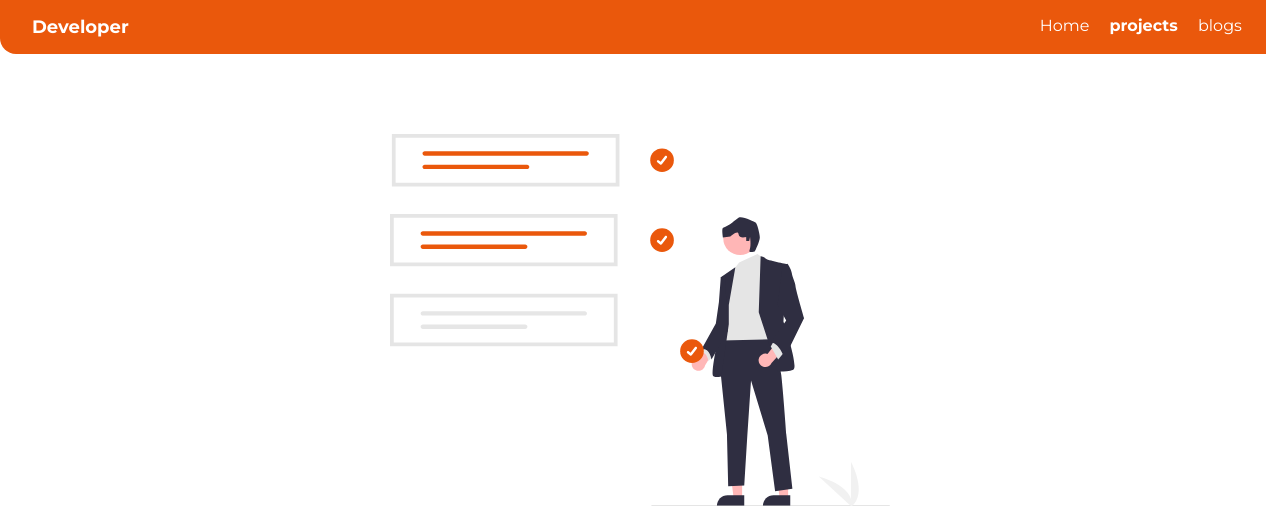
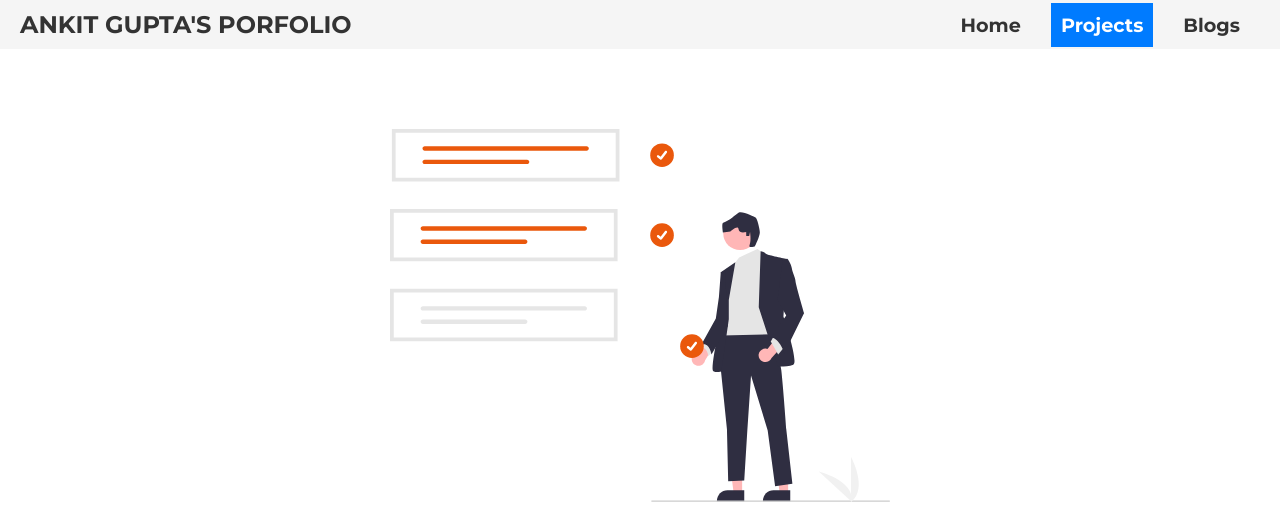
Before and after one commit to ankitgupta1020/Portfolio, a PHP site: page /projects.html in a window 1280 px wide. Shown: the top 506 px of the page. Run offline with PHP 8.4, Linux system fonts and the light colour scheme.

Commit message:
initial commit

```diff
--- a/projects.html
+++ b/projects.html
@@ -10,7 +10,7 @@
 </head>
 
 <body>
-    <nav class="navigation container">
+    <!-- <nav class="navigation container">
         <div class="nav-brand">Developer</div>
         <ul class="list-non-bullet nav-pills">
             <li class="list-item-inline">
@@ -23,7 +23,23 @@
                 <a class="link" href="/blogs.html">blogs</a>
             </li>
         </ul>
-    </nav>
+    </nav> -->
+    <header>
+        <nav class="navbar">
+            <div class="navbar-brand">Ankit Gupta's Porfolio</div>
+            <ul class="navbar-nav">
+                <li class="nav-item">
+                    <a class="nav-link" href="/">Home</a>
+                </li>
+                <li class="nav-item">
+                    <a class="nav-link active" href="/projects.html">Projects</a>
+                </li>
+                <li class="nav-item">
+                    <a class="nav-link" href="/blogs.html">Blogs</a>
+                </li>
+            </ul>
+        </nav>
+    </header>
 
     <header class="hero">
         <img class="hero-img" src="images/hero1.svg" />
--- a/styles.css
+++ b/styles.css
@@ -1,4 +1,51 @@
 @import url('https://fonts.googleapis.com/css2?family=Montserrat:wght@400;700&display=swap');
+
+
+
+.navbar {
+    display: flex;
+    align-items: center;
+    background-color: #f5f5f5;
+    padding: 10px 20px;
+}
+
+.navbar-brand {
+    font-size: 1.5em;
+    font-weight: bold;
+    color: #333;
+    text-transform: uppercase;
+    margin-right: auto;
+}
+
+.navbar-nav {
+    display: flex;
+    list-style: none;
+    margin: 0;
+    padding: 0;
+}
+
+.nav-item {
+    margin: 0 10px;
+}
+
+.nav-link {
+    color: #333;
+    text-decoration: none;
+    font-size: 1.2em;
+    font-weight: bold;
+    padding: 10px;
+    transition: all 0.2s;
+}
+
+.nav-link:hover {
+    background-color: #ddd;
+    color: #fff;
+}
+
+.nav-link.active {
+    background-color: #007bff;
+    color: #fff;
+}
 
 
 :root {
```
Also changed, not shown: index.html (+19 -2 lines).
